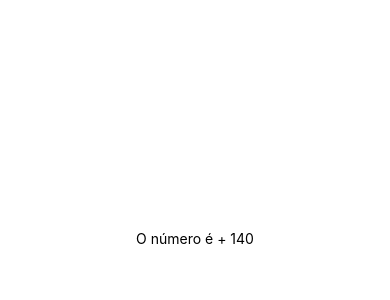
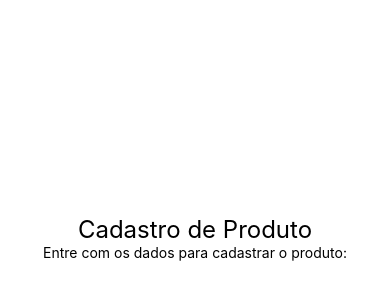
Before and after one commit to immerfallen/CursoReactNative, a React Native app: screen / in a window 390 px wide. Shown: the part 184-484 px from the top of the page. Built offline with nearby package versions, Linux system fonts and the light colour scheme.

Commit message:
React Fragment

```diff
--- a/src/App.js
+++ b/src/App.js
@@ -2,8 +2,9 @@ import React from 'react'
 import {View, Text, StyleSheet} from 'react-native'
 // import Primeiro from './components/Primeiro'
 // import X, {Comp1, Comp2 } from './components/MultiComponents' //Esse X é o componente oficial (default) exportado de MultiComponents
-import MinMax from './components/MinMax'
-import Aleatorio from './components/Aleatorio'
+// import MinMax from './components/MinMax'
+// import Aleatorio from './components/Aleatorio'
+import Principal from './components/Titulo'
 
 export default () => (
     <View style={style.App}>
@@ -14,7 +15,9 @@ export default () => (
         <Comp2></Comp2>    */}
         {/* <MinMax  min="3" max="20"/>
         <MinMax  min="1" max="90"/>  */}
-        <Aleatorio min={100} max={200}></Aleatorio>
+        {/* <Aleatorio min={100} max={200}></Aleatorio> */}
+        <Principal principal="Cadastro de Produto" secundario="Entre com os dados para cadastrar o produto:"></Principal>
+
     </View>
 ) // Pode-se utilizar da seguinte forma o componente <Primeiro /> O que está dentro das chaves é intepretado com um código JS
 
--- /dev/null
+++ b/src/components/Titulo.js
@@ -0,0 +1,16 @@
+import React from 'react'
+import {View,Text} from 'react-native'
+import Estilo from './estilo'
+
+export default props => {
+    return (
+        <View>
+            <Text style={Estilo.txtG}>
+                {props.principal}
+            </Text>
+            <Text >
+                {props.secundario}
+            </Text>
+        </View>
+    )
+}
```
